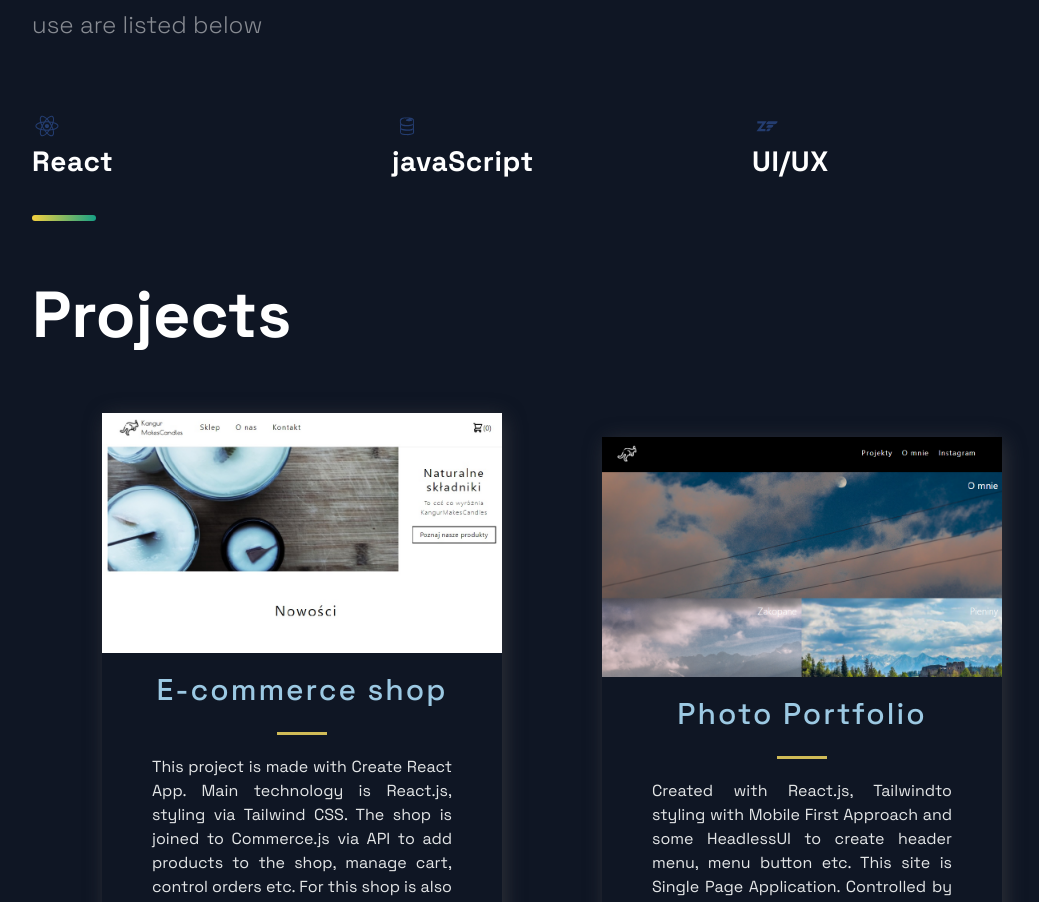
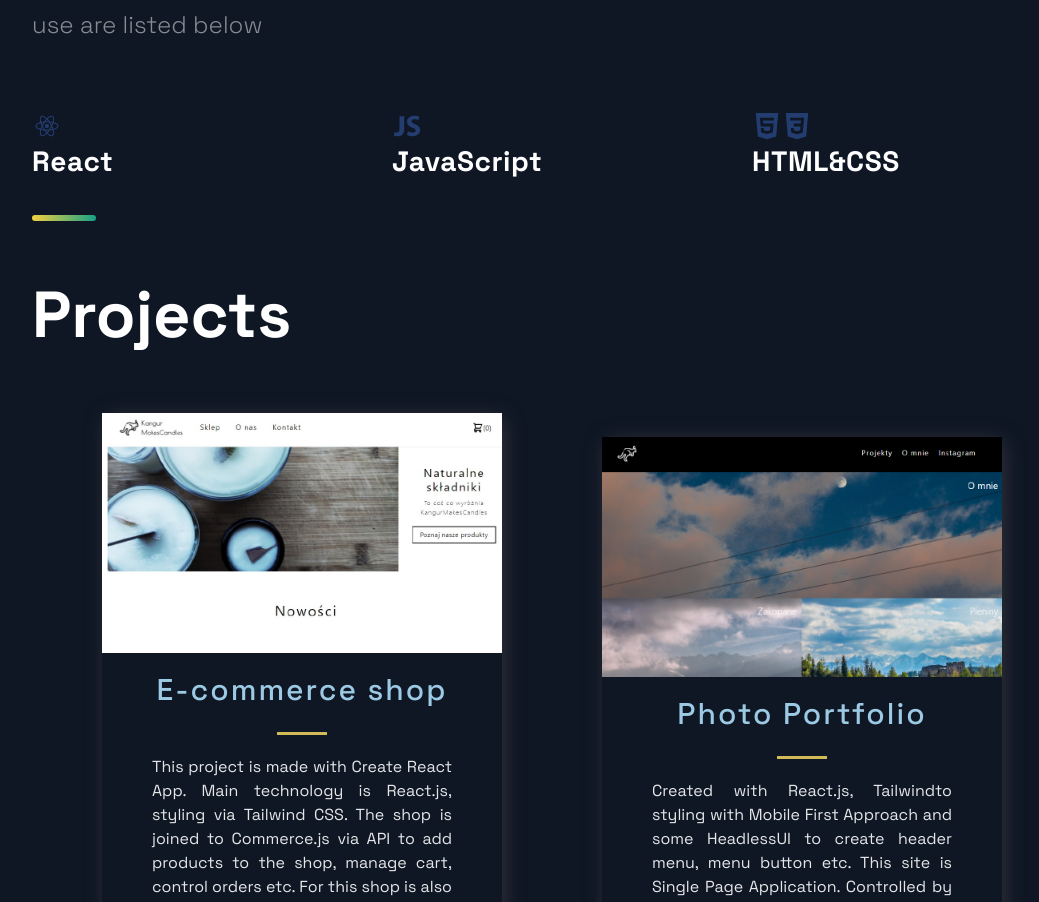
Before and after one commit to yougonnagetyours/my-developer-portfolio, a Next.js app: page / in a window 1280 px wide. Shown: the part 1072-1974 px from the top of the page, without its empty margins (88-1127 px from the left). Built offline with nearby package versions, Linux system fonts and the light colour scheme.

Commit message:
change tech icons

```diff
--- a/src/components/Technologies/Technologies.js
+++ b/src/components/Technologies/Technologies.js
@@ -1,5 +1,6 @@
 import React from 'react';
-import { DiFirebase, DiReact, DiZend } from 'react-icons/di';
+import { DiReact } from 'react-icons/di';
+import { IoLogoJavascript, IoLogoHtml5, IoLogoCss3 } from "react-icons/io";
 import { Section, SectionDivider, SectionText, SectionTitle } from '../../styles/GlobalComponents';
 import { List, ListContainer, ListItem, ListParagraph, ListTitle } from './TechnologiesStyles';
 
@@ -23,18 +24,19 @@ const Technologies = () =>  (
       </ListItem>
       <ListItem>
         <picture>
-          <DiFirebase size="3rem" />
+          <IoLogoJavascript size="3rem" />
         </picture>
         <ListContainer>
-          <ListTitle>javaScript</ListTitle>
+          <ListTitle>JavaScript</ListTitle>
         </ListContainer>
       </ListItem>
       <ListItem>
         <picture>
-          <DiZend size="3rem" />
+          <IoLogoHtml5 size="3rem" />
+          <IoLogoCss3 size="3rem" />
         </picture>
         <ListContainer>
-          <ListTitle>UI/UX</ListTitle>
+          <ListTitle>{`HTML&CSS`}</ListTitle>
         </ListContainer>
       </ListItem>
     </List>
```
